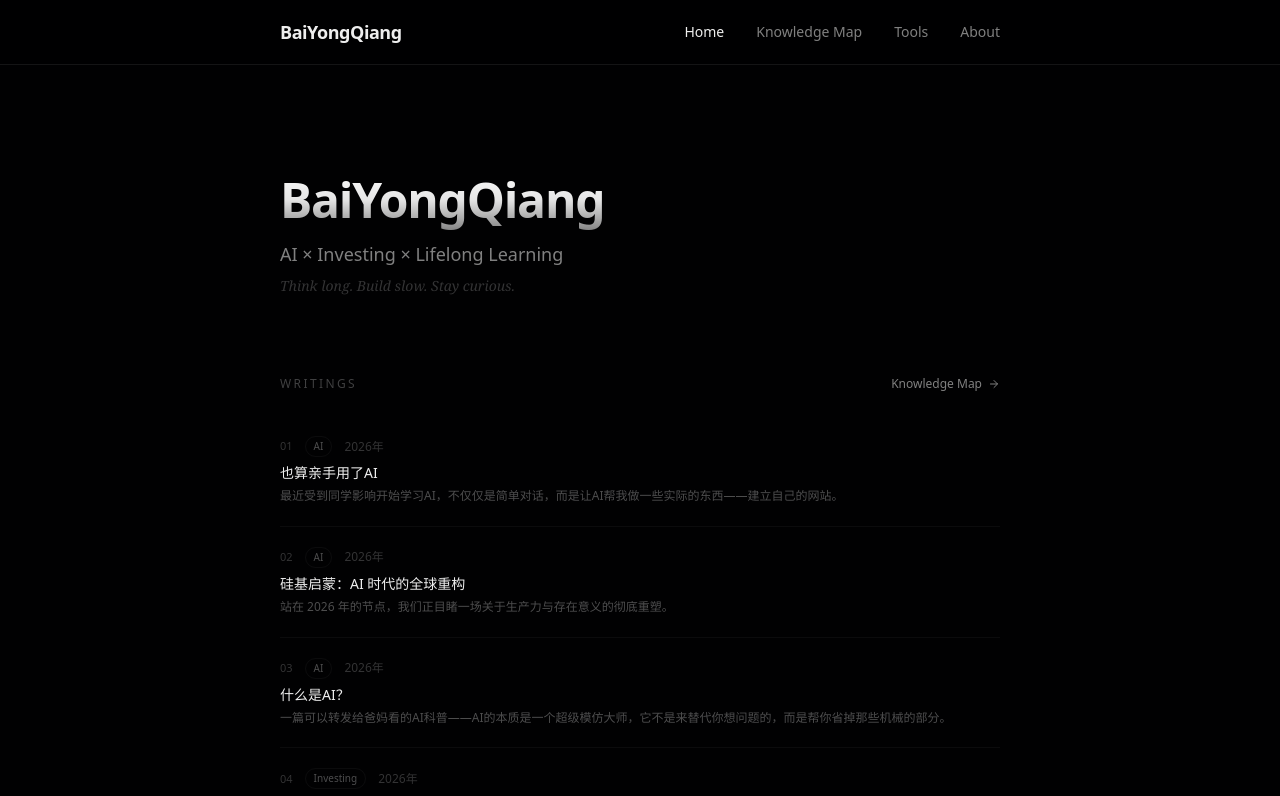
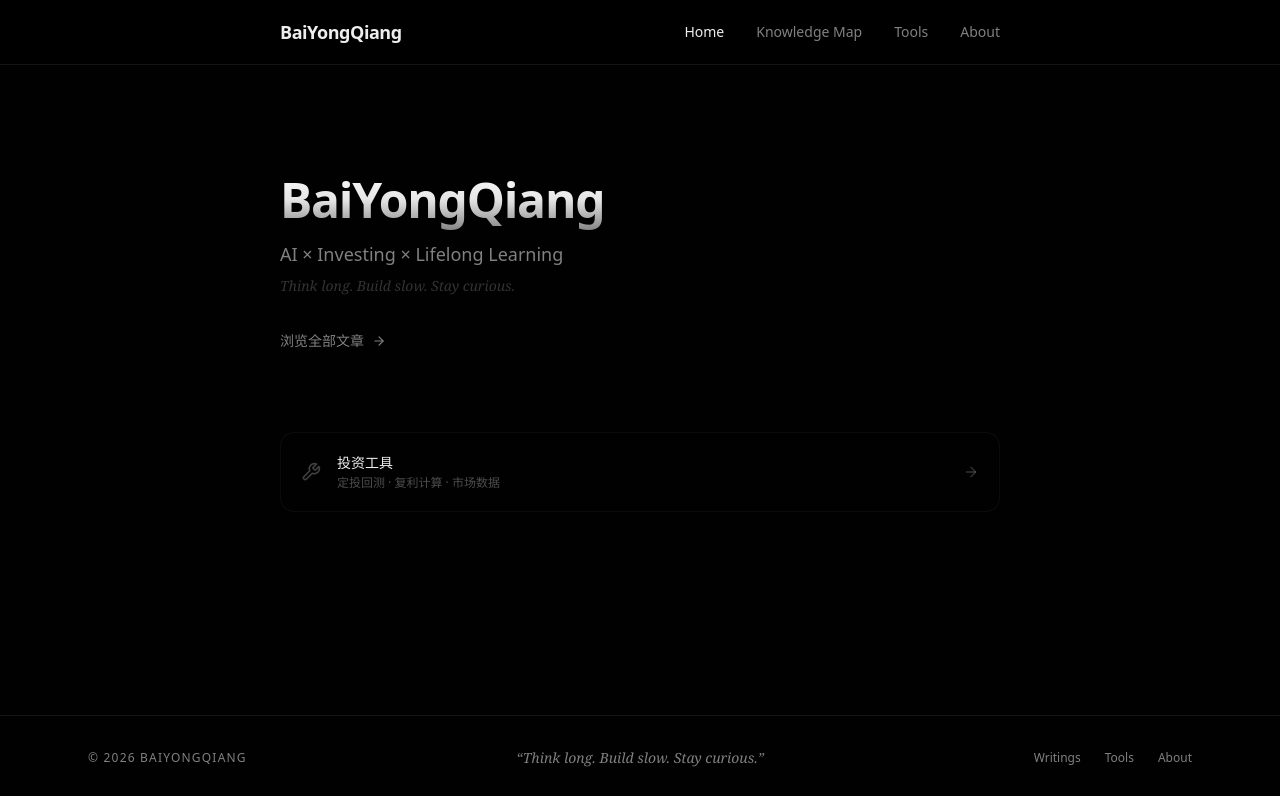
Before and after one commit to w1105860179/baiyongqiang-site, a Next.js app: page / in a window 1280 px wide. Shown: the top 796 px of the page. Built offline with nearby package versions, Linux system fonts and the light colour scheme.

Commit message:
refactor: 首页仅保留Hero+工具入口，文章浏览交给知识地图

```diff
--- a/src/app/page.tsx
+++ b/src/app/page.tsx
@@ -1,18 +1,9 @@
 import Link from 'next/link';
 import { Navbar } from '@/components/navbar';
 import { Footer } from '@/components/footer';
-import { getAllArticles } from '@/lib/articles';
 import { ArrowRight, Wrench } from 'lucide-react';
 
-const categoryLabels: Record<string, string> = {
-  invest: 'Investing',
-  ai: 'AI',
-  thoughts: 'Learning',
-};
-
 export default function Home() {
-  const articles = getAllArticles();
-
   return (
     <div className="min-h-screen flex flex-col">
       <Navbar />
@@ -33,59 +24,17 @@ export default function Home() {
             <p className="mt-2 text-sm text-muted-foreground/40 font-serif italic">
               Think long. Build slow. Stay curious.
             </p>
-          </div>
-
-          {/* 全部文章 */}
-          <div>
-            <div className="flex items-center justify-between mb-6">
-              <h2 className="text-xs font-medium text-muted-foreground/50 uppercase tracking-[0.2em]">
-                Writings
-              </h2>
+            <div className="mt-8">
               <Link
                 href="/knowledge"
-                className="inline-flex items-center gap-1.5 text-xs text-muted-foreground hover:text-foreground transition-colors"
+                className="inline-flex items-center gap-2 text-sm text-muted-foreground hover:text-foreground transition-colors"
               >
-                Knowledge Map
-                <ArrowRight size={12} />
+                浏览全部文章 <ArrowRight size={14} />
               </Link>
-            </div>
-            <div className="space-y-0">
-              {articles.slice(0, 8).map((article, index) => (
-                <Link
-                  key={article.slug}
-                  href={`/${article.category}/${article.slug}`}
-                  className="group block py-5 border-b border-border/50 last:border-b-0 transition-colors hover:border-border"
-                >
-                  <div className="flex items-center gap-3 mb-1.5">
-                    <span className="text-[11px] text-muted-foreground/40 tabular-nums">
-                      {String(index + 1).padStart(2, '0')}
-                    </span>
-                    {article.category && categoryLabels[article.category] && (
-                      <span className="text-[10px] px-2 py-0.5 rounded-full border border-border/50 text-muted-foreground/60">
-                        {categoryLabels[article.category]}
-                      </span>
-                    )}
-                    {article.date && (
-                      <span className="text-xs text-muted-foreground/40">
-                        {article.date}
-                      </span>
-                    )}
-                  </div>
-                  <h3 className="text-sm font-medium text-foreground group-hover:text-foreground/80 transition-colors leading-snug">
-                    {article.title}
-                  </h3>
-                  {article.description && (
-                    <p className="mt-1 text-xs text-muted-foreground/60 line-clamp-1 leading-relaxed">
-                      {article.description}
-                    </p>
-                  )}
-                </Link>
-              ))}
             </div>
           </div>
 
           {/* 工具入口 */}
-          <div className="mt-20">
           <Link
             href="/tools"
             className="group flex items-center gap-4 p-5 rounded-xl border border-border/50 bg-card/20 hover:bg-card/30 transition-colors"
@@ -97,7 +46,6 @@ export default function Home() {
             </div>
             <ArrowRight size={16} className="text-muted-foreground/40 group-hover:text-muted-foreground/60 transition-colors" />
           </Link>
-          </div>
 
         </div>
       </main>
```
Lines whose indentation alone changed are shown as unchanged.
